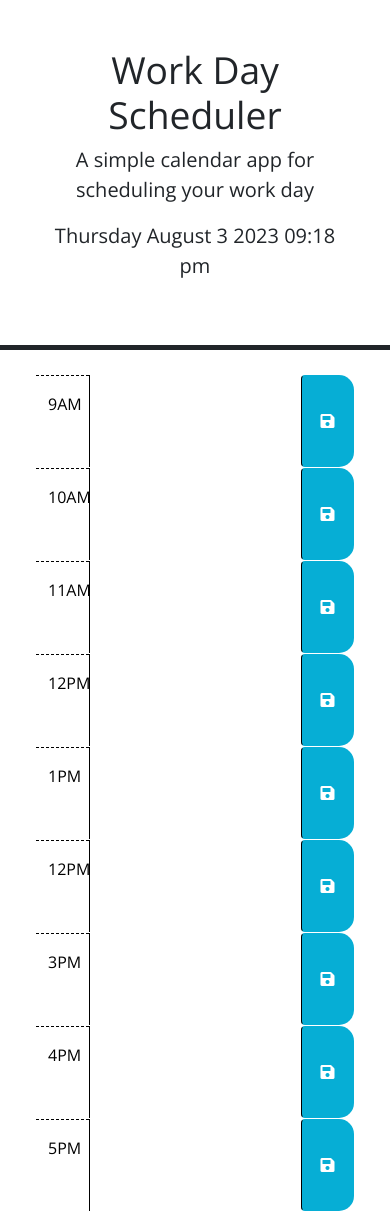
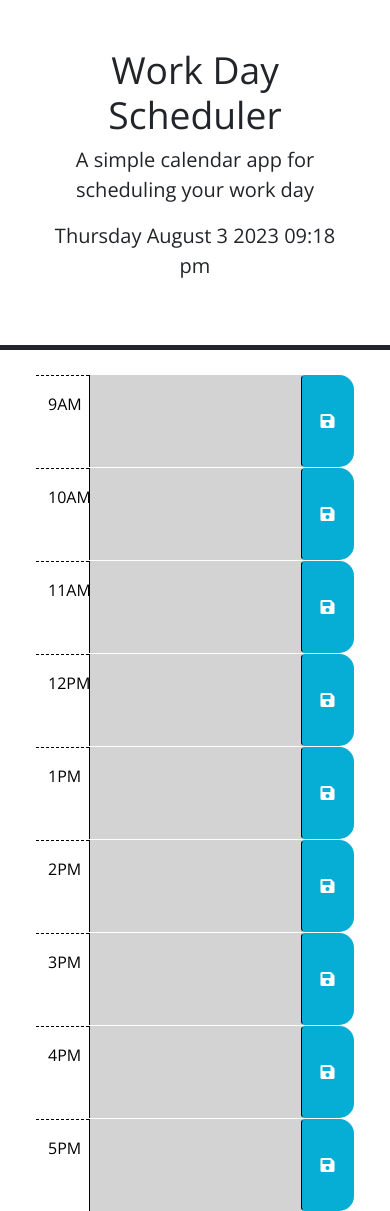
Before and after one commit to NicoleT27/Hourly-calendar, a plain HTML site: page index.html in a window 390 px wide. Drawn offline with nearby package versions, Linux system fonts and the light colour scheme.

Commit message:
added a for each to loop through the divs and apply styling for current, past or present time

```diff
--- a/Assets/script/script.js
+++ b/Assets/script/script.js
@@ -1,41 +1,36 @@
 var today = dayjs();
 
-var currentTime = today.format("hh:mm a");
-console.log(currentTime);
+var currentTime = today.format("H");
 
 var currentDay = $("#currentDay").text(
   today.format(" dddd MMMM D YYYY" + " " + "hh:mm a")
 );
 
-workDaySchedule = [
-  { time: "9 am", event: "" },
-  { time: "10 am ", event: "" },
-  { time: "11 am", event: "" },
-  { time: "12 pm", event: "" },
-  { time: "1 pm", event: "" },
-  { time: "2 pm", event: "" },
-  { time: "3 pm", event: "" },
-  { time: "4 pm", event: "" },
-  { time: "5 pm", event: "" },
-];
+function timeColor() {
+  $(".time-block").each(function () {
+    var hour = parseInt(this.id);
+    $(this).toggleClass("past", hour < currentTime);
+    $(this).toggleClass("present", hour == currentTime);
+    $(this).toggleClass("future", hour > currentTime);
+ });
+}
+
+timeColor();
+
+
+
+$(".saveBtn").on("click", function () {
+  var event = $(this).closest(".description").val();
+  var hour = $(this).closest(".time-block").attr("id");
+  localStorage.setItem(hour, event);
+});
 
 // Wrap all code that interacts with the DOM in a call to jQuery to ensure that
 // the code isn't run until the browser has finished rendering all the elements
 // in the html.
 
-for (let i = 0; i < workDaySchedule.length; i++) {
-  var timeBlockTime = workDaySchedule[i];
-  // timeBlockTime =
-  if (currentTime === timeBlockTime) {
-    $("#hour").addClass("row time-block times present");
-  } else if (currentTime < timeBlockTime) {
-    $("#hour").addClass("row time-block times past");
-  } else {
-    $("#hour").addClass("row time-block times future");
-  }
-};
-
-
+//
+//  make a loop to select each item with the a common class using jquery, you can take that id and compare the number to the current hour
 
 // TODO: Add a listener for click events on the save button. This code should
 // use the id in the containing time-block as a key to save the user input in
@@ -43,14 +38,7 @@ for (let i = 0; i < workDaySchedule.length; i++) {
 // function? How can DOM traversal be used to get the "hour-x" id of the
 // time-block containing the button that was clicked? How might the id be
 // useful when saving the description in local storage?
-//
-// TODO: Add code to apply the past, present, or future class to each time
-// block by comparing the id to the current hour. HINTS: How can the id
-// attribute of each time-block be used to conditionally add or remove the
-// past, present, and future classes? How can Day.js be used to get the
-// current hour in 24-hour time?
-//
+
 // TODO: Add code to get any user input that was saved in localStorage and set
 // the values of the corresponding textarea elements. HINT: How can the id
 // attribute of each time-block be used to do this?
-//
--- a/index.html
+++ b/index.html
@@ -28,13 +28,8 @@
       <p id="currentDay" class="lead"></p>
     </header>
     <div class="container-lg px-5">
-      <!-- Use class for "past", "present", and "future" to apply styles to the
-        time-block times divs accordingly. The javascript will need to do this by
-        adding/removing these classes on each div by comparing the hour in the
-        id to the current hour.
-        -->
 
-      <div id="hour-9" class="row time-block times ">
+      <div id="9" class="row time-block times ">
         <div class="col-2 col-md-1 hour text-center py-3">9AM</div>
         <textarea class="col-8 col-md-10 description " rows="3"> </textarea>
         <button class="btn saveBtn col-2 col-md-1" aria-label="save">
@@ -42,7 +37,7 @@
         </button>
       </div>
 
-      <div id="hour-10" class="row time-block times">
+      <div id="10" class="row time-block times">
         <div class="col-2 col-md-1 hour  text-center py-3">10AM</div>
         <textarea class="col-8 col-md-10 description" rows="3"> </textarea>
         <button class="btn saveBtn col-2 col-md-1" aria-label="save">
@@ -50,7 +45,7 @@
         </button>
       </div>
 
-      <div id="hour-11" class="row time-block times">
+      <div id="11" class="row time-block times">
         <div class="col-2 col-md-1 hour text-center py-3">11AM</div>
         <textarea class="col-8 col-md-10 description" rows="3"> </textarea>
         <button class="btn saveBtn col-2 col-md-1" aria-label="save">
@@ -58,7 +53,7 @@
         </button>
       </div>
 
-      <div id="hour-12" class="row time-block times ">
+      <div id="12" class="row time-block times ">
         <div class="col-2 col-md-1 hour text-center py-3">12PM</div>
         <textarea class="col-8 col-md-10 description" rows="3"> </textarea>
         <button class="btn saveBtn col-2 col-md-1" aria-label="save">
@@ -66,7 +61,7 @@
         </button>
       </div>
 
-      <div id="hour-1" class="row time-block times">
+      <div id="13" class="row time-block times">
         <div class="col-2 col-md-1 hour text-center py-3">1PM</div>
         <textarea class="col-8 col-md-10 description" rows="3"> </textarea>
         <button class="btn saveBtn col-2 col-md-1" aria-label="save">
@@ -74,15 +69,15 @@
         </button>
       </div>
 
-      <div id="hour-2" class="row time-block times ">
-        <div class="col-2 col-md-1 hour text-center py-3">12PM</div>
+      <div id="14" class="row time-block times ">
+        <div class="col-2 col-md-1 hour text-center py-3">2PM</div>
         <textarea class="col-8 col-md-10 description" rows="3"> </textarea>
         <button class="btn saveBtn col-2 col-md-1" aria-label="save">
           <i class="fas fa-save" aria-hidden="true"></i>
         </button>
       </div>
 
-      <div id="hour-3" class="row time-block times ">
+      <div id="15" class="row time-block times ">
         <div class="col-2 col-md-1 hour text-center py-3">3PM</div>
         <textarea class="col-8 col-md-10 description" rows="3"> </textarea>
         <button class="btn saveBtn col-2 col-md-1" aria-label="save">
@@ -90,7 +85,7 @@
         </button>
       </div>
 
-      <div id="hour-4" class="row time-block times ">
+      <div id="16" class="row time-block times ">
         <div class="col-2 col-md-1 hour text-center py-3">4PM</div>
         <textarea class="col-8 col-md-10 description" rows="3"> </textarea>
         <button class="btn saveBtn col-2 col-md-1" aria-label="save">
@@ -98,7 +93,7 @@
         </button>
       </div>
 
-      <div id="hour-5" class="row time-block times ">
+      <div id="17" class="row time-block times ">
         <div class="col-2 col-md-1 hour text-center py-3">5PM</div>
         <textarea class="col-8 col-md-10 description" rows="3"> </textarea>
         <button class="btn saveBtn col-2 col-md-1" aria-label="save">
```
